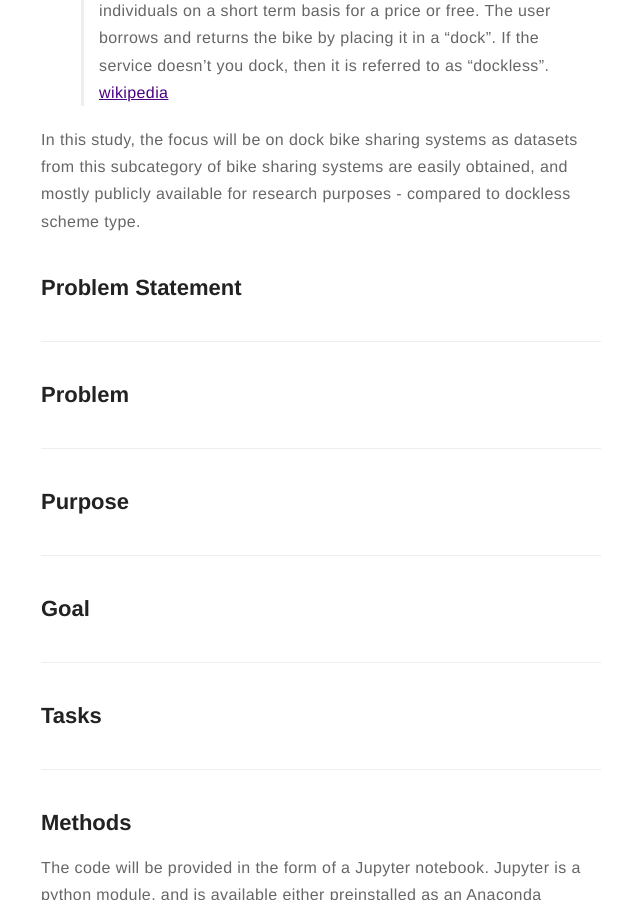
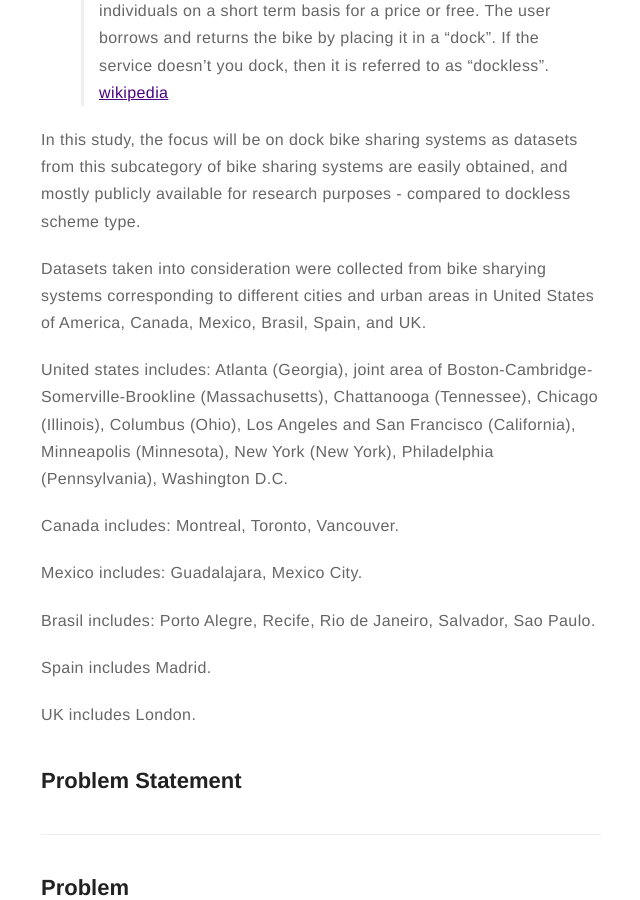
Before and after one commit to dljubenk/dljubenk.github.io, a Jekyll site: the page built from _posts/2019-02-01-project-description.markdown, in a window 1280 px wide and 900 px high, scrolled down 1236 px. Shown: the whole window, without its empty margins (319-959 px from the left). Built offline with Jekyll 4.4.1, drawn with Linux system fonts in a browser that asks for light colours; comment, search, counter and statistics services are not loaded.

Commit message:
Update 2019-02-01-project-description.markdown

```diff
--- a/_posts/2019-02-01-project-description.markdown
+++ b/_posts/2019-02-01-project-description.markdown
@@ -42,6 +42,20 @@ This study will apply data science methods in order to improve the quality of li
 
 In this study, the focus will be on dock bike sharing systems as datasets from this subcategory of bike sharing systems are easily obtained, and mostly publicly available for research purposes - compared to dockless scheme type.
 
+Datasets taken into consideration were collected from bike sharying systems corresponding to different cities and urban areas in United States of America, Canada, Mexico, Brasil, Spain, and UK.
+
+United states includes: Atlanta (Georgia), joint area of Boston-Cambridge-Somerville-Brookline (Massachusetts), Chattanooga (Tennessee), Chicago (Illinois), Columbus (Ohio), Los Angeles and San Francisco (California), Minneapolis (Minnesota), New York (New York), Philadelphia (Pennsylvania), Washington D.C.
+
+Canada includes: Montreal, Toronto, Vancouver.
+
+Mexico includes: Guadalajara, Mexico City.
+
+Brasil includes: Porto Alegre, Recife, Rio de Janeiro, Salvador, Sao Paulo.
+
+Spain includes Madrid.
+
+UK includes London.
+
 ## Problem Statement
 
 ---
```
